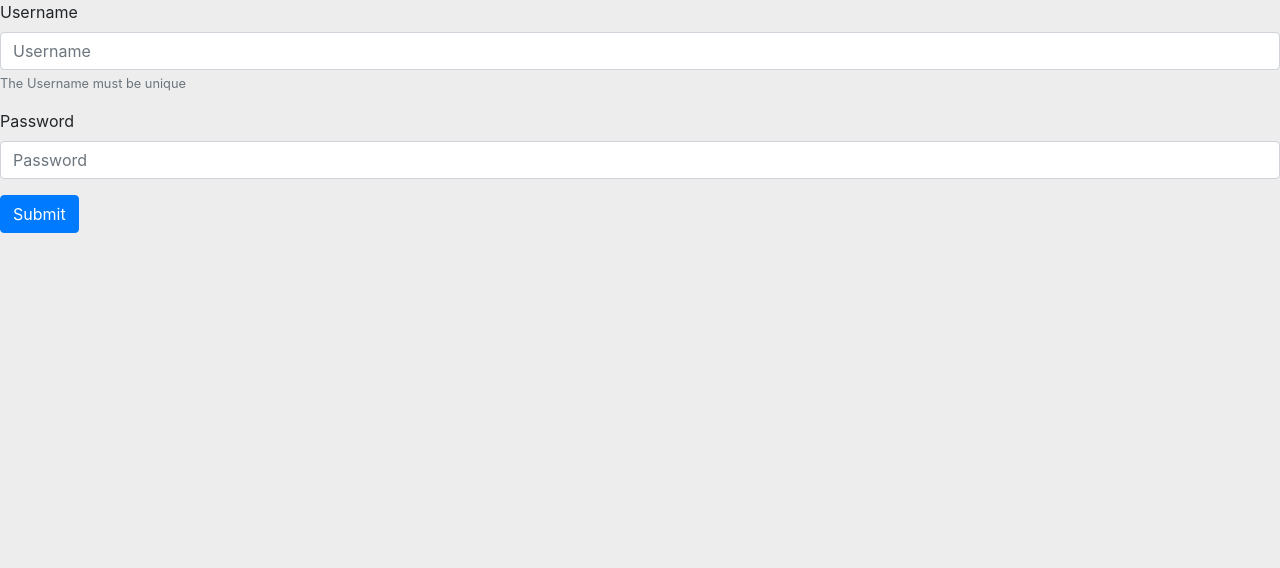
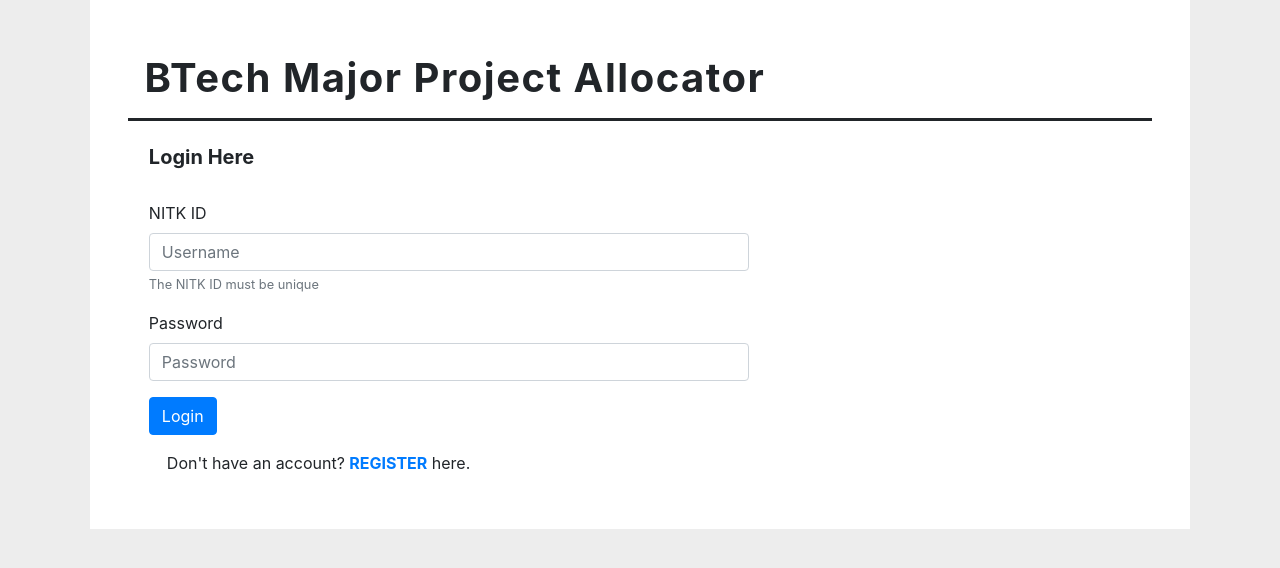
Before and after one commit to sanjeevholla26/IT303_Btech_Guide_Allocator, a Django app: page / in a window 1280 px wide. Shown: the top 568 px of the page. Run offline with Django 4.2, Linux system fonts and the light colour scheme.

Commit message:
Updated models and logins

```diff
--- a/alloc/allocator/templates/allocator/home.html
+++ b/alloc/allocator/templates/allocator/home.html
@@ -11,6 +11,8 @@
 {% block body %}
     <div>
         <h1>IT Dept BTECH Guide allocator</h1>
-        <p>{{request.user.username}}</p>
+        <p>NITK Mail ID : {{request.user.eduMailID}}</p>
+        <p>Username : {{request.user.username}}</p>
     </div>
+    <a href="../logout"><i>End the suffering by logging out.</i></a>
 {% endblock %}
--- a/alloc/allocator/templates/allocator/login.html
+++ b/alloc/allocator/templates/allocator/login.html
@@ -16,12 +16,14 @@
     </div>
 {%endif %}
 <div class="reg-userform">
+    <h1>BTech Major Project Allocator</h1>
+    <h5>Login Here</h5>
     <form action="{% url 'login' %}" method="post" class="reg-userform-form">
         {% csrf_token %}
         <div class="form-group">
-            <label for="exampleInputEmail1">Username</label>
-                <input type="text" class="form-control" id="exampleInputEmail1" aria-describedby="emailHelp" placeholder="Username" name="username">
-            <small id="emailHelp" class="form-text text-muted">The Username must be unique</small>
+            <label for="exampleInputEmail1">NITK ID</label>
+                <input type="text" class="form-control" id="exampleInputEmail1" aria-describedby="emailHelp" placeholder="Username" name="nitkMailID">
+            <small id="emailHelp" class="form-text text-muted">The NITK ID must be unique</small>
         </div>
 
         <div class="form-group">
@@ -29,9 +31,43 @@
             <input type="password" class="form-control" id="exampleInputPassword1" placeholder="Password" name="password">
         </div>
 
-        <button type="submit" class="btn btn-primary">Submit</button>
+        <button type="submit" class="btn btn-primary">Login</button>
+        <p>Don't have an account? <a href="/register"><strong>REGISTER</strong></a> here.</p>
 
 </div>
 </div>
+<style>
+    .reg-userform {
+        background: white;
+        padding: 3%;
+        max-width: 1100px;
+        margin: auto;
+        border-radius: 0;
+        filter: none;
+    }
 
+    .reg-userform>h1 {
+        font-weight: bolder;
+        letter-spacing: 1.5px;
+        border-bottom: solid;
+        padding: 1rem;
+        margin-bottom: 1.5rem;
+    }
+
+    .reg-userform>h5 {
+        font-weight: bolder;
+        margin-left: 2%;
+    }
+
+    .reg-userform-form {
+        max-width: 600px;
+        margin-left: 2%;
+        margin-top: 2rem;
+    }
+
+    p {
+        margin-left: 3%;
+        margin-top: 1rem;
+    }
+</style>
 {% endblock %}
--- a/alloc/allocator/views.py
+++ b/alloc/allocator/views.py
@@ -1,45 +1,56 @@
 from django.http import HttpResponseRedirect
 from django.shortcuts import render, redirect
-from django.contrib.auth.models import User
+# from django.contrib.auth.models import User, MyUser
+from .models import MyUser
 from django.db import IntegrityError
 from django.contrib.auth import authenticate, login, logout
 from django.urls import reverse
 import datetime
 from django.views.decorators.csrf import csrf_protect
 from django.utils.decorators import method_decorator
+from django.db import IntegrityError
+from django.shortcuts import render, redirect
+from django.urls import reverse
+from django.contrib.auth import login
+import traceback
 
 def home(request) :
     if not request.user.is_authenticated :
-        return HttpResponseRedirect(reverse(register))
+        return HttpResponseRedirect(reverse(login))
     else :
         return render(request, "allocator/home.html")
 
 # @method_decorator(csrf_protect, name='dispatch')
-def register(request) :
+
+def register(request):
     if not request.user.is_authenticated:
-        if request.method == "POST" :
+        if request.method == "POST":
             username = request.POST["username"]
+            eduMailID = request.POST["nitkMailID"]
             email = request.POST["email"]
             password = request.POST["password"]
             confirm_password = request.POST["confirm_password"]
 
-            if password != confirm_password :
+            if password != confirm_password:
                 return render(request, "allocator/register.html", {
-                    "message" : "Password does not match"
+                    "message": "Passwords do not match."
                 })
 
-            try :
-                user = User.objects.create_user(username, email, password)
+            if not eduMailID.endswith("@nitk.edu.in"):
+                return render(request, "allocator/register.html", {
+                    "message": "Kindly enter your NITK edu mail ID."
+                })
+            try:
+                user = MyUser.objects.create_user(eduMailID=eduMailID, email=email, username=username, password=password)
                 user.save()
-
-            except IntegrityError:
+            except IntegrityError as e:
+                print(traceback.format_exc())  # This will print the full traceback in the console
                 return render(request, "allocator/register.html", {
-                    "message" : "A user with that username already exist"
+                    "message": f"Integrity Error: {str(e)}. A user with that username or email already exists."
                 })
 
             login(request, user)
             return HttpResponseRedirect(reverse(home))
-
         else:
             return render(request, "allocator/register.html")
     else:
@@ -48,9 +59,9 @@
 def login_view(request) :
     if not request.user.is_authenticated:
         if request.method == "POST" :
-            username = request.POST["username"]
+            eduMailID = request.POST["nitkMailID"]
             password = request.POST["password"]
-            user = authenticate(request, username=username, password=password)
+            user = authenticate(request, eduMailID=eduMailID, password=password)
 
             if user is not None :
                 login(request, user)
```
Also changed, not shown: alloc/allocator/models.py (+14 -12 lines), alloc/allocator/templates/allocator/register.html (+16 -9 lines), alloc/allocator/migrations/0005_alter_myuser_phone_no.py (added), alloc/allocator/migrations/0006_rename_edu_email_id_myuser_edumailid_and_more.py (added), alloc/allocator/migrations/0007_alter_myuser_phone_no.py (added).
